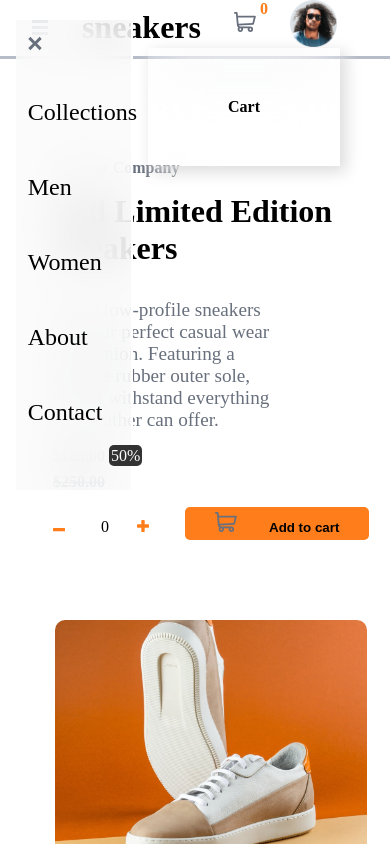
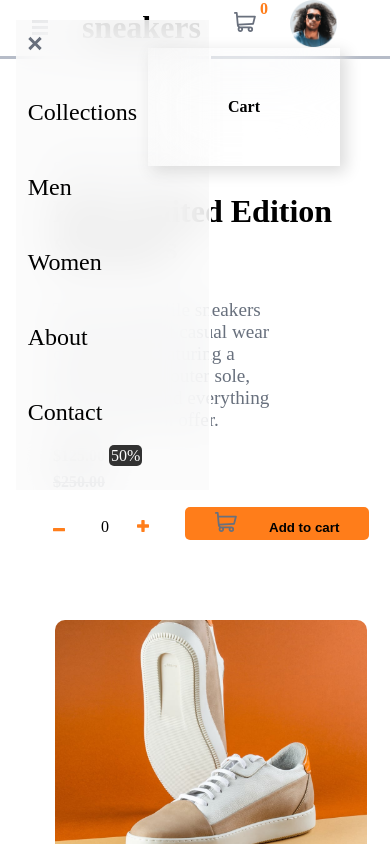
Before and after one commit to Zizo95/E-commerce-product-page, a plain HTML site: page index.html in a window 390 px wide. Both pictures are taken after a click on the picture 40 px from the left and 27 px from the top of the page. Shown: the top 844 px of the page. Drawn offline with Linux system fonts and the light colour scheme.

Commit message:
responsive

```diff
--- a/style.css
+++ b/style.css
@@ -216,6 +216,9 @@ position: absolute;
   .first{
     margin-left: 3rem;
   }
+  nav{
+    width: 50%;
+  }
 
   .main-image{
     width: 312px;
```
